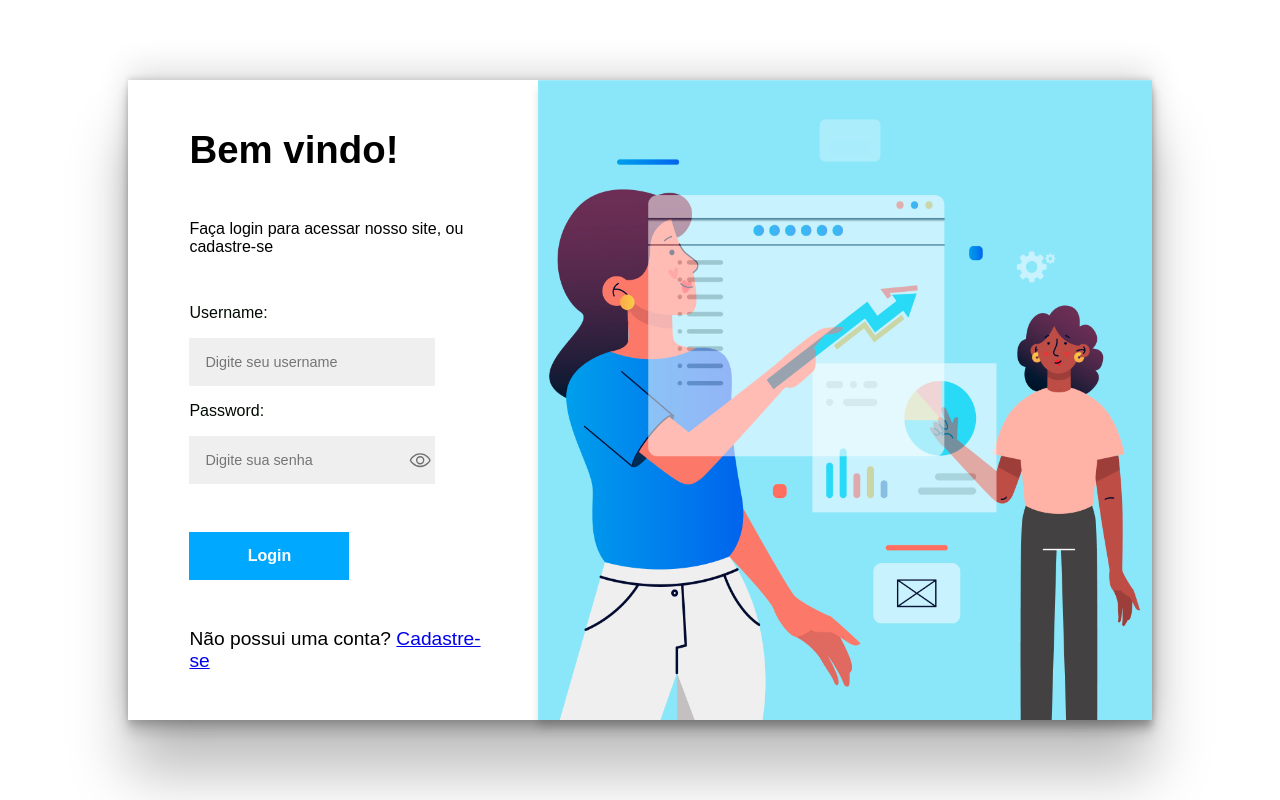
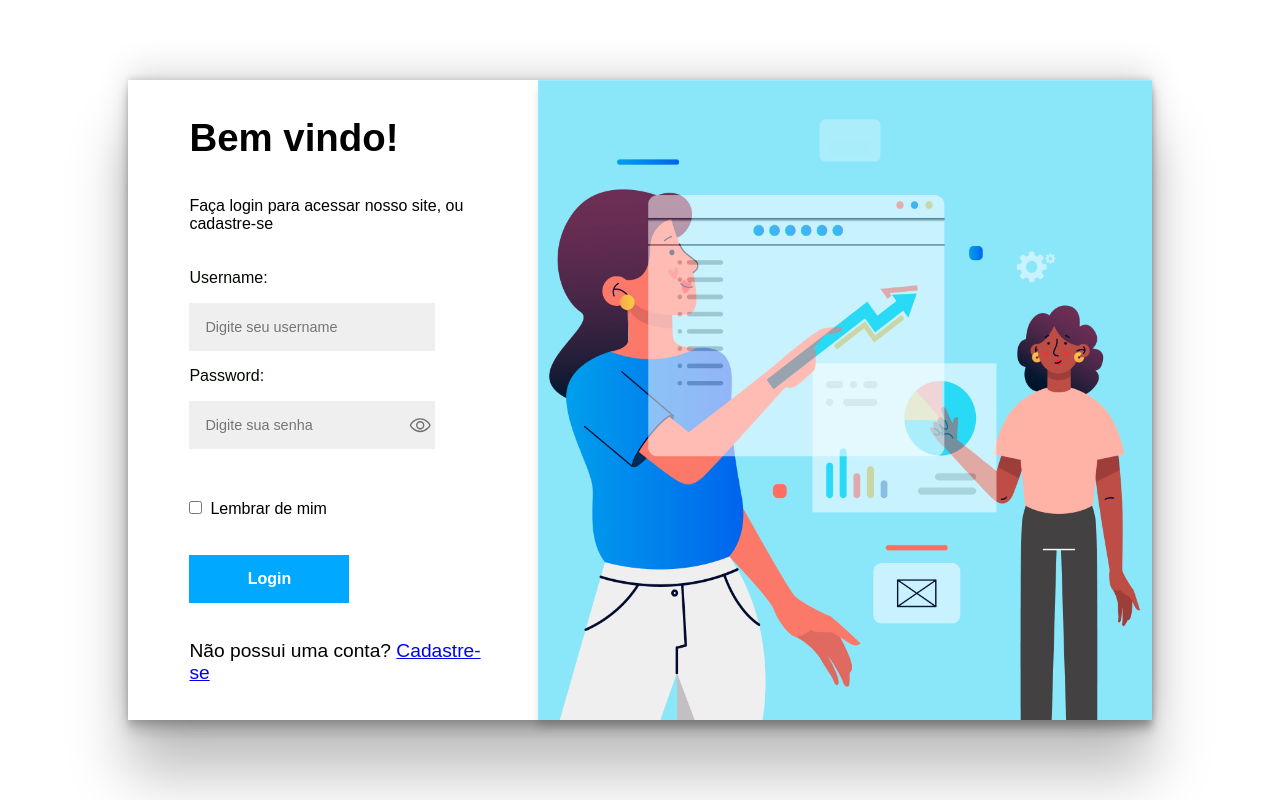
Before and after one commit to nathanfdias/NekiAbilitiesWeb, a React (Create React App) app: page /login in a window 1280 px wide. Built offline with nearby package versions, Linux system fonts and the light colour scheme.

Commit message:
Ajustes Estilo

```diff
--- a/src/components/Navbar/Navbar.tsx
+++ b/src/components/Navbar/Navbar.tsx
@@ -16,7 +16,7 @@ import {
   List,
   X,
   House,
-  Gear,
+  SignOut,
   Notepad,
   User
 } from "phosphor-react";
@@ -61,9 +61,9 @@ export function Navbar() {
         </Item>
         <Item>
           <Link>
-            <NavLink to="/config">
+            <NavLink to="/login">
               <DefaultColor>
-                <Gear size={22} alt={"Config"} />
+                <SignOut size={22} alt={"Login"} />
               </DefaultColor>
             </NavLink>
           </Link>
--- a/src/pages/Home/index.tsx
+++ b/src/pages/Home/index.tsx
@@ -19,7 +19,7 @@ export function Home() {
                             <p>A website project to help neki developers manage their abilities.</p>
                         </DescriptText>
                         <ButtonAccess onClick={() => navigate('/products')}>
-                            Menu Acess
+                            See the abilities
                         </ButtonAccess>
                     </Test>
                 </HomeDescript>
--- a/src/pages/Login/index.tsx
+++ b/src/pages/Login/index.tsx
@@ -16,6 +16,9 @@ import {
   RightContent,
   RightContentImg,
   Subtitle,
+  CheckBoxRemembered,
+  Label,
+  CheckBoxContainer
 } from "./style";
 import { toast } from 'react-toastify';
 
@@ -78,6 +81,10 @@ export function Login() {
                 <Eye onClick={(e) => handleClickShowPassword(e)} />
               </InputPasswordVisibility>
             </InputPasswordContent>
+            <CheckBoxContainer>
+              <CheckBoxRemembered type="checkbox" id="check" name="check" />
+              <Label>Lembrar de mim</Label>
+            </CheckBoxContainer>
           </InputContainer>
           <ButtonLogin onClick={(e) => handleSignIn(e)}>
             Login
--- a/src/pages/Login/style.ts
+++ b/src/pages/Login/style.ts
@@ -149,3 +149,15 @@ export const LabelContent = styled.label`
     color: #000900;
     font-size: 1rem;
 `
+export const CheckBoxRemembered = styled.input`
+  cursor: pointer;
+`;
+
+export const Label = styled.label`
+  font-size: 1rem;
+  padding-inline: 8px;
+`;
+
+export const CheckBoxContainer = styled.div`
+  margin-top: 2rem;
+`;
--- a/src/pages/NotFound/NotFound.tsx
+++ b/src/pages/NotFound/NotFound.tsx
@@ -7,7 +7,7 @@ const NotFound = () => {
 
   const goHome = useCallback(() => {
     navigate('/');
-  }, []);
+  }, [navigate]);
 
 
   return (
```
